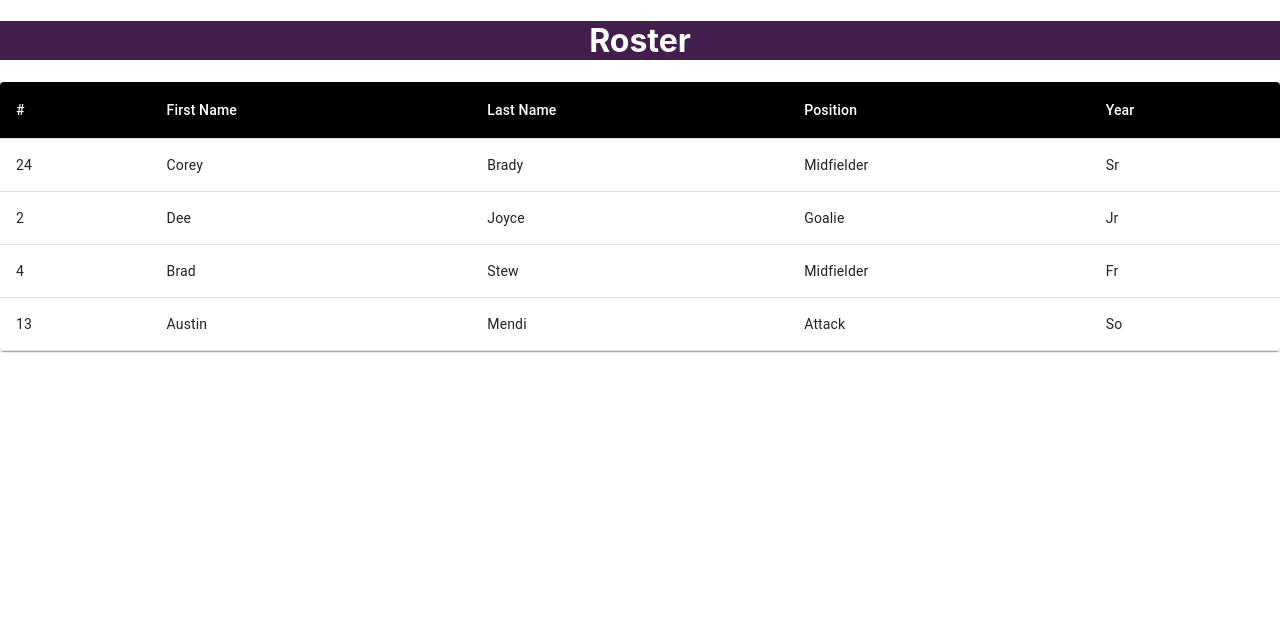
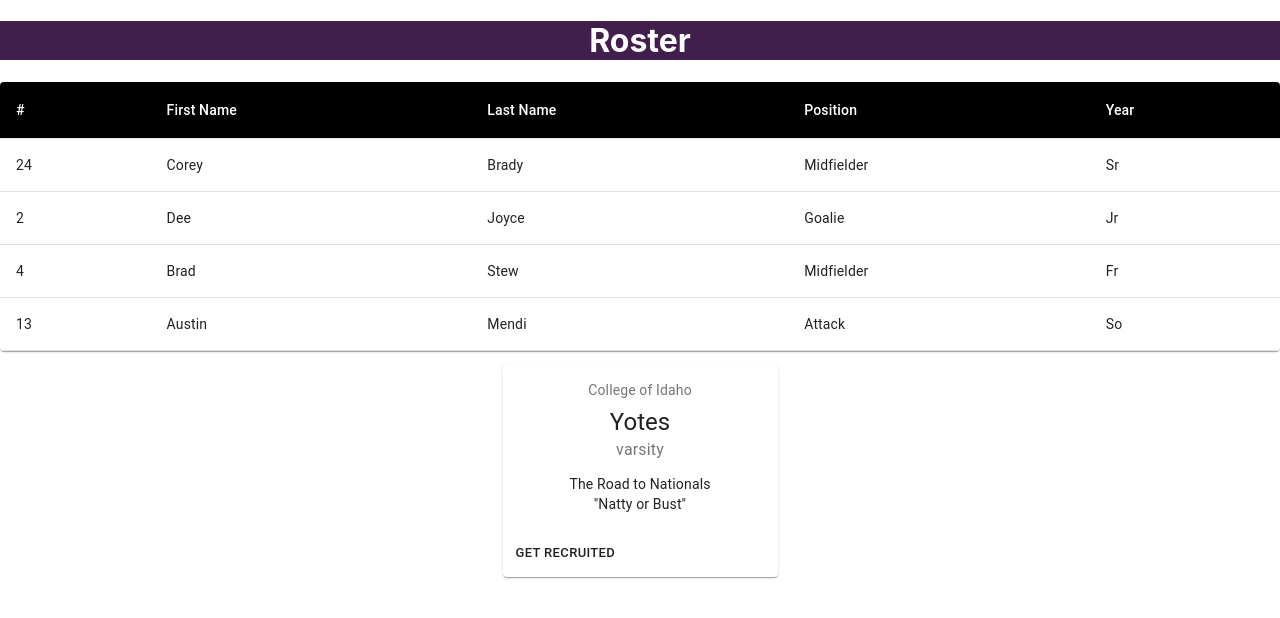
Before and after one commit to reedm26/playerportal, a React (Create React App) app: page / in a window 1280 px wide. Shown: the top 618 px of the page. Built offline with nearby package versions, Linux system fonts and the light colour scheme.

Commit message:
Team card on page and now working on state

```diff
--- a/src/App.js
+++ b/src/App.js
@@ -1,8 +1,9 @@
 import React from "react";
 import "./App.css";
 import NavBar from "./Components/NavBar";
-import Players from "./Components/Players";
+import Players from "./Components/Player/Players";
 import { Component } from "react";
+import TeamCard from "./Components/Team/TeamCard";
 
 class App extends Component {
   state = {
@@ -46,6 +47,7 @@ class App extends Component {
       <div className="App">
         <NavBar />
         <Players players={this.state.players} />
+        <TeamCard />
       </div>
     );
   }
--- a/src/Components/NavBar.js
+++ b/src/Components/NavBar.js
@@ -2,16 +2,12 @@ import React, { Component } from "react";
 
 const navBarStyle = {
   background: "#421e4c",
-  boarder: "none",
+
   color: "#FFFFFF",
 };
 class NavBar extends Component {
   render() {
-    return (
-      <div style={navBarStyle}>
-        <h1>Roster</h1>
-      </div>
-    );
+    return <h1 style={navBarStyle}>Roster</h1>;
   }
 }
 export default NavBar;
--- /dev/null
+++ b/src/Components/Player/Players.js
@@ -0,0 +1,51 @@
+import React from "react";
+import PlayerInfo1 from "./PlayerInfo";
+import propTypes from "prop-types";
+import {
+  TableContainer,
+  Table,
+  TableCell,
+  TableHead,
+  TableRow,
+  Paper,
+} from "@material-ui/core";
+import { makeStyles } from "@material-ui/core/styles";
+const useStyles = makeStyles({
+  table: {
+    minWidth: 650,
+  },
+});
+function Players(props) {
+  const tableStyle = {
+    background: "black",
+  };
+  const textColor = {
+    color: "white",
+  };
+  const classes = useStyles();
+
+  return (
+    <>
+      <TableContainer component={Paper}>
+        <Table className={classes.table} aria-label="simple table">
+          <TableHead style={tableStyle}>
+            <TableRow>
+              <TableCell style={textColor}>#</TableCell>
+              <TableCell style={textColor}>First Name</TableCell>
+              <TableCell style={textColor}>Last Name</TableCell>
+              <TableCell style={textColor}>Position</TableCell>
+              <TableCell style={textColor}>Year</TableCell>
+            </TableRow>
+          </TableHead>
+          {props.players.map((player) => (
+            <PlayerInfo1 player={player} />
+          ))}
+        </Table>
+      </TableContainer>
+    </>
+  );
+}
+Players.propTypes = {
+  players: propTypes.array.isRequired,
+};
+export default Players;
--- a/src/Components/Players.js
+++ /dev/null
@@ -1,47 +0,0 @@
-import React, { Component } from "react";
-import PlayerInfo1 from "./PlayerInfo";
-import propTypes from "prop-types";
-import {
-  TableContainer,
-  Table,
-  TableCell,
-  TableHead,
-  TableRow,
-  Paper,
-} from "@material-ui/core";
-
-class Players extends Component {
-  render() {
-    const tableStyle = {
-      background: "black",
-    };
-    const textColor = {
-      color: "white",
-    };
-
-    return (
-      <>
-        <TableContainer component={Paper}>
-          <Table>
-            <TableHead style={tableStyle}>
-              <TableRow>
-                <TableCell style={textColor}>#</TableCell>
-                <TableCell style={textColor}>First Name</TableCell>
-                <TableCell style={textColor}>Last Name</TableCell>
-                <TableCell style={textColor}>Position</TableCell>
-                <TableCell style={textColor}>Year</TableCell>
-              </TableRow>
-            </TableHead>
-            {this.props.players.map((player) => (
-              <PlayerInfo1 player={player} />
-            ))}
-          </Table>
-        </TableContainer>
-      </>
-    );
-  }
-}
-Players.propTypes = {
-  players: propTypes.array.isRequired,
-};
-export default Players;
--- /dev/null
+++ b/src/Components/Team/TeamCard.js
@@ -0,0 +1,65 @@
+import React from "react";
+import propTypes from "prop-types";
+import {
+  Card,
+  CardContent,
+  Typography,
+  CardActions,
+  Button,
+} from "@material-ui/core";
+import { makeStyles } from "@material-ui/core/styles";
+
+const useStyles = makeStyles({
+  root: {
+    minWidth: 25,
+    maxWidth: 275,
+    marginTop: "13px",
+    margin: "auto",
+  },
+
+  title: {
+    fontSize: 14,
+  },
+  pos: {
+    marginBottom: 12,
+  },
+});
+function TeamCard(props) {
+  const classes = useStyles();
+
+  return (
+    <div>
+      <Card className={classes.root}>
+        <CardContent>
+          <Typography
+            className={classes.title}
+            color="textSecondary"
+            gutterBottom
+          >
+            College of Idaho
+          </Typography>
+          <Typography variant="h5" component="h2">
+            Yotes
+          </Typography>
+          <Typography className={classes.pos} color="textSecondary">
+            varsity
+          </Typography>
+          <Typography variant="body2" component="p">
+            The Road to Nationals
+            <br />
+            {'"Natty or Bust"'}
+          </Typography>
+        </CardContent>
+        <CardActions>
+          <Button size="small">Get Recruited</Button>
+        </CardActions>
+      </Card>
+    </div>
+  );
+}
+
+TeamCard.propTypes = {
+  team: propTypes.array.isRequired,
+};
+
+export default TeamCard;
```
Also changed, not shown: src/Components/Player/PlayerInfo.js (renamed from src/Components/PlayerInfo.js).
